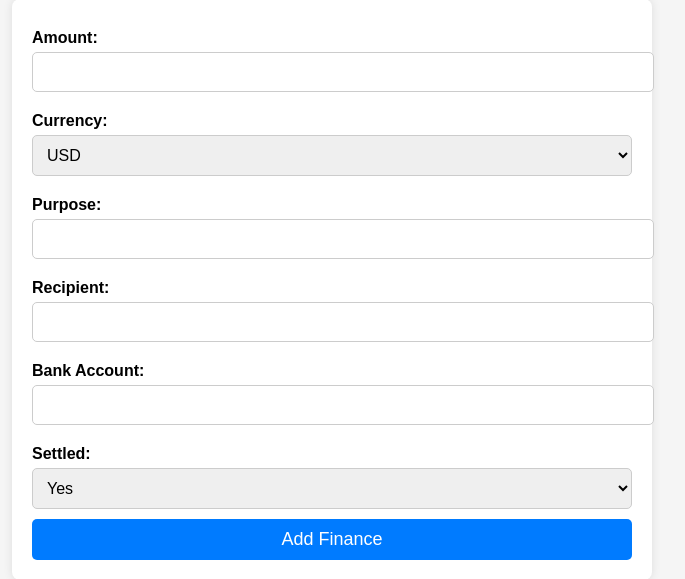
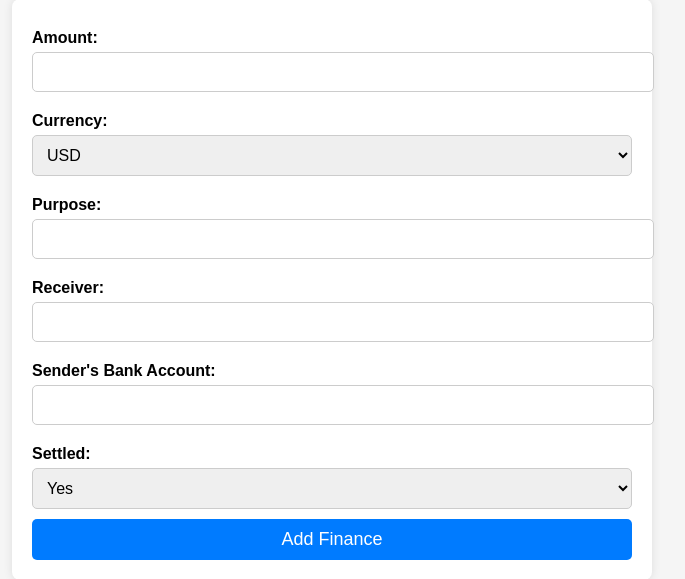
Before and after one commit to i2zoneadmin/cms, a Flask app: page /finance/add in a window 1280 px wide. Shown: the part 101-680 px from the top of the page, without its empty margins (308-993 px from the left). Run offline with Flask 3, Linux system fonts and the light colour scheme; a user stored in the database is signed in.

Commit message:
added finance management system

```diff
--- a/templates/add_finance.html
+++ b/templates/add_finance.html
@@ -24,10 +24,10 @@
         <label>Purpose:</label>
         <input type="text" name="purpose" required>
 
-        <label>Recipient:</label>
+        <label>Receiver:</label>
         <input type="text" name="recipient" required>
 
-        <label>Bank Account:</label>
+        <label>Sender's Bank Account:</label>
         <input type="text" name="bank_account" required>
 
         <label>Settled:</label>
```
